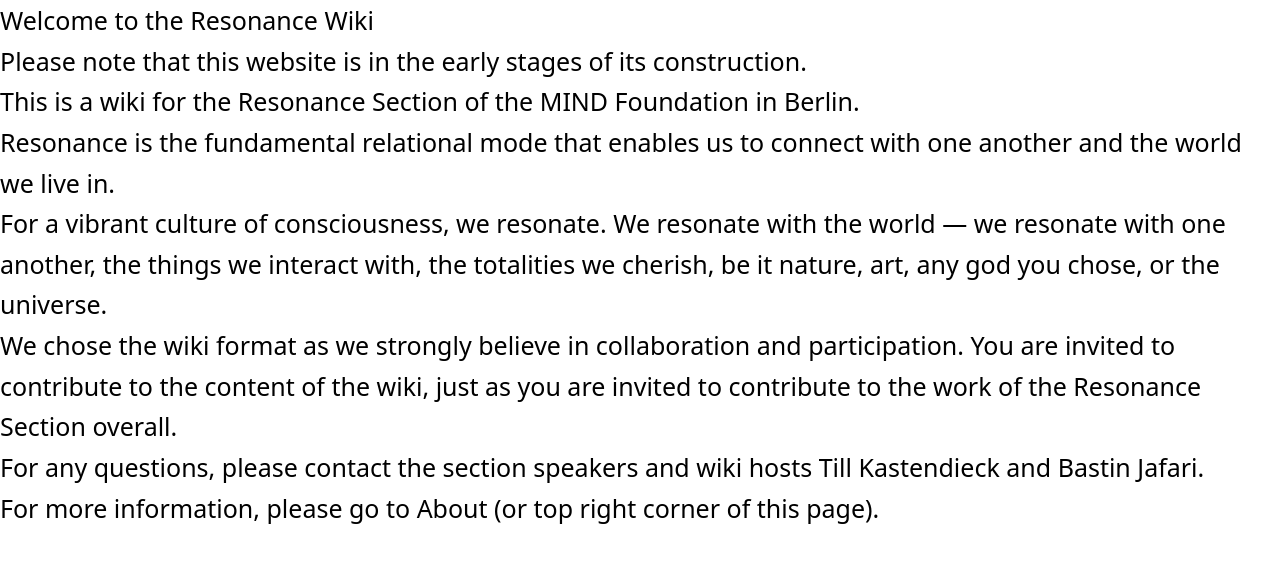
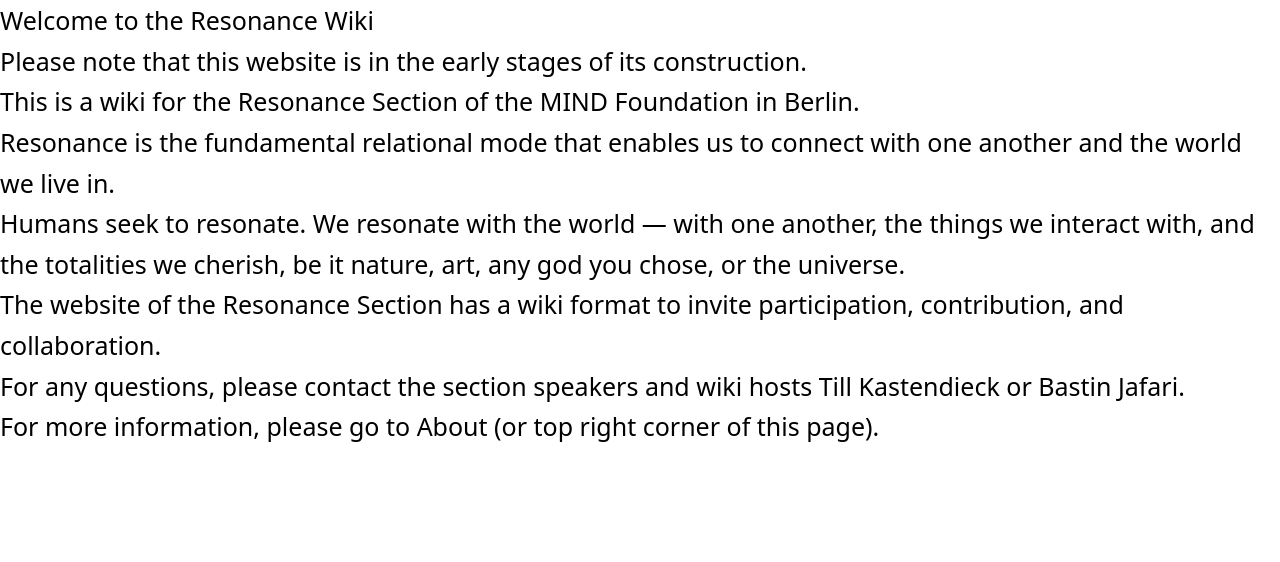
Before and after one commit to SocialResonance/wiki-next, a Next.js app: page / in a window 1280 px wide. Shown: the top 562 px of the page. Built offline with nearby package versions, Linux system fonts and the light colour scheme.

Commit message:
text changes

```diff
--- a/pages/about.mdx
+++ b/pages/about.mdx
@@ -3,7 +3,7 @@
 ## Overview
 The resonance section is formed by anyone interested in resonance, the fundamental principle of reciprocal information exchange between the subject and the world. Although psychedelic and consciousness-expanding experiences are made, first and foremost, by the individual, such experiences do not happen in a physical and social vacuum.
 
-Humans are the „ultra-social animal“ (Tomasello, 2014).  A core idea of the section is that human existence is inherently bound to social processes, context, and the fundamental need for resonant relationships. However, research, education, and therapy in the psychedelic and consciousness-expanding domain are still often primarily approached from an individual-centered perspective.
+Humans are the "ultra-social animal“ (Tomasello, 2014).  A core idea of the section is that human existence is inherently bound to social processes, context, and the fundamental need for resonant relationships. However, research, education, and therapy in the psychedelic and consciousness-expanding domain are still often primarily approached from an individual-centered perspective.
 
 In this section, we merge perspectives from various backgrounds, such as social psychology/social neuroscience, sociology, socio-philosophy, social computing, environmental science/sustainability, social ecology, community science, community building, and any other field that deals with contextual, situational, environmental, and social factors in the psychedelic and consciousness-expanding domain. The goal of the resonance section is to promote the acknowledgment of the inherently social nature of human existence, to better understand and shape social processes, and to foster mutual social understanding and connection. For that, we merge four streams: resonance (Rosa), 4E cognition (e.g., Newen), plurality (Weyl, Tang), and Bewusstseinskultur (Metzinger).
 
--- a/pages/index.mdx
+++ b/pages/index.mdx
@@ -6,10 +6,10 @@
 
 Resonance is the fundamental relational mode that enables us to connect with one another and the world we live in.
 
-For a vibrant culture of consciousness, we resonate. We resonate with the world — we resonate with one another, the things we interact with, the totalities we cherish, be it nature, art, any god you chose, or the universe.
+Humans seek to resonate. We resonate with the world — with one another, the things we interact with, and the totalities we cherish, be it nature, art, any god you chose, or the universe.
 
-We chose the wiki format as we strongly believe in collaboration and participation. You are invited to contribute to the content of the wiki, just as you are invited to contribute to the work of the Resonance Section overall.
+The website of the Resonance Section has a wiki format to invite participation, contribution, and collaboration.
 
-For any questions, please contact the section speakers and wiki hosts [Till Kastendieck](mailto:till.kastendieck@hu-berlin.de) and [Bastin Jafari](mailto:bastinjafari@gmail.com).
+For any questions, please contact the section speakers and wiki hosts [Till Kastendieck](mailto:till.kastendieck@hu-berlin.de) or [Bastin Jafari](mailto:bastinjafari@gmail.com).
 
 For more information, please go to [About](https://www.resonance.wiki/about) (or top right corner of this page).
```
